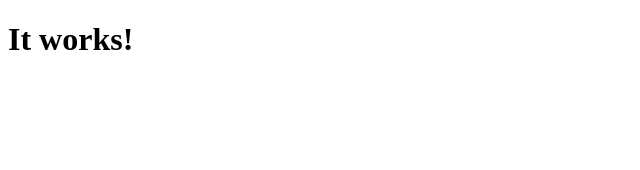
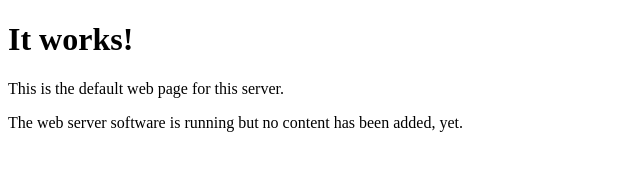
Before and after one commit to ivanrusc/Servidor-Domotic-Casa, a plain HTML site: page Dockers/grafana/index.html in a window 1280 px wide. Shown: the whole page, without its empty margins (0-640 px from the left). Drawn offline with Linux system fonts and the light colour scheme.

Commit message:
afegint els primers 01

```diff
--- a/Dockers/grafana/index.html
+++ b/Dockers/grafana/index.html
@@ -10,6 +10,8 @@
 
 <body>
     <h1>It works!</h1>
+    <p>This is the default web page for this server.</p>
+    <p>The web server software is running but no content has been added, yet.</p>
 </body>
 
 </html>
```
